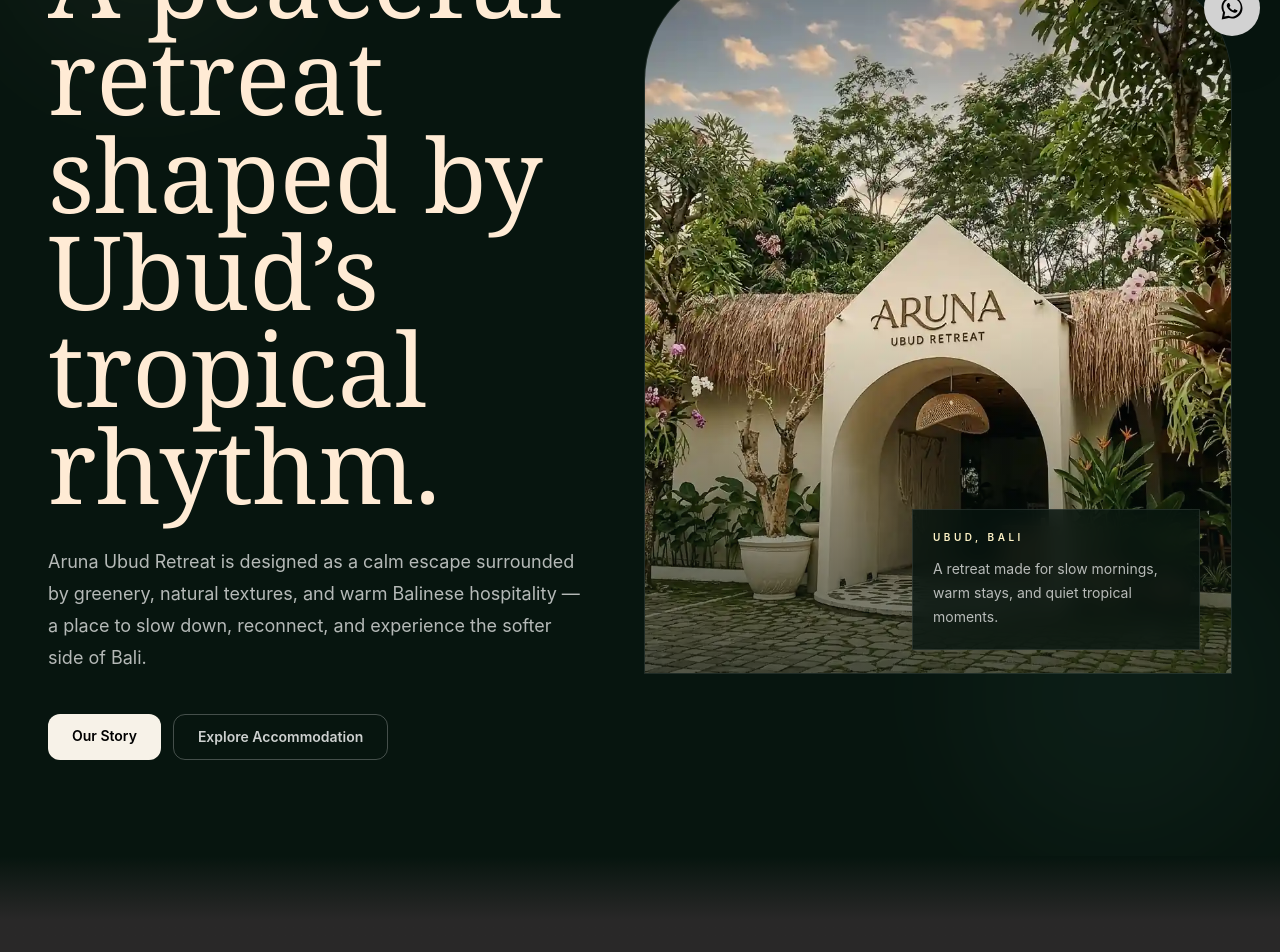
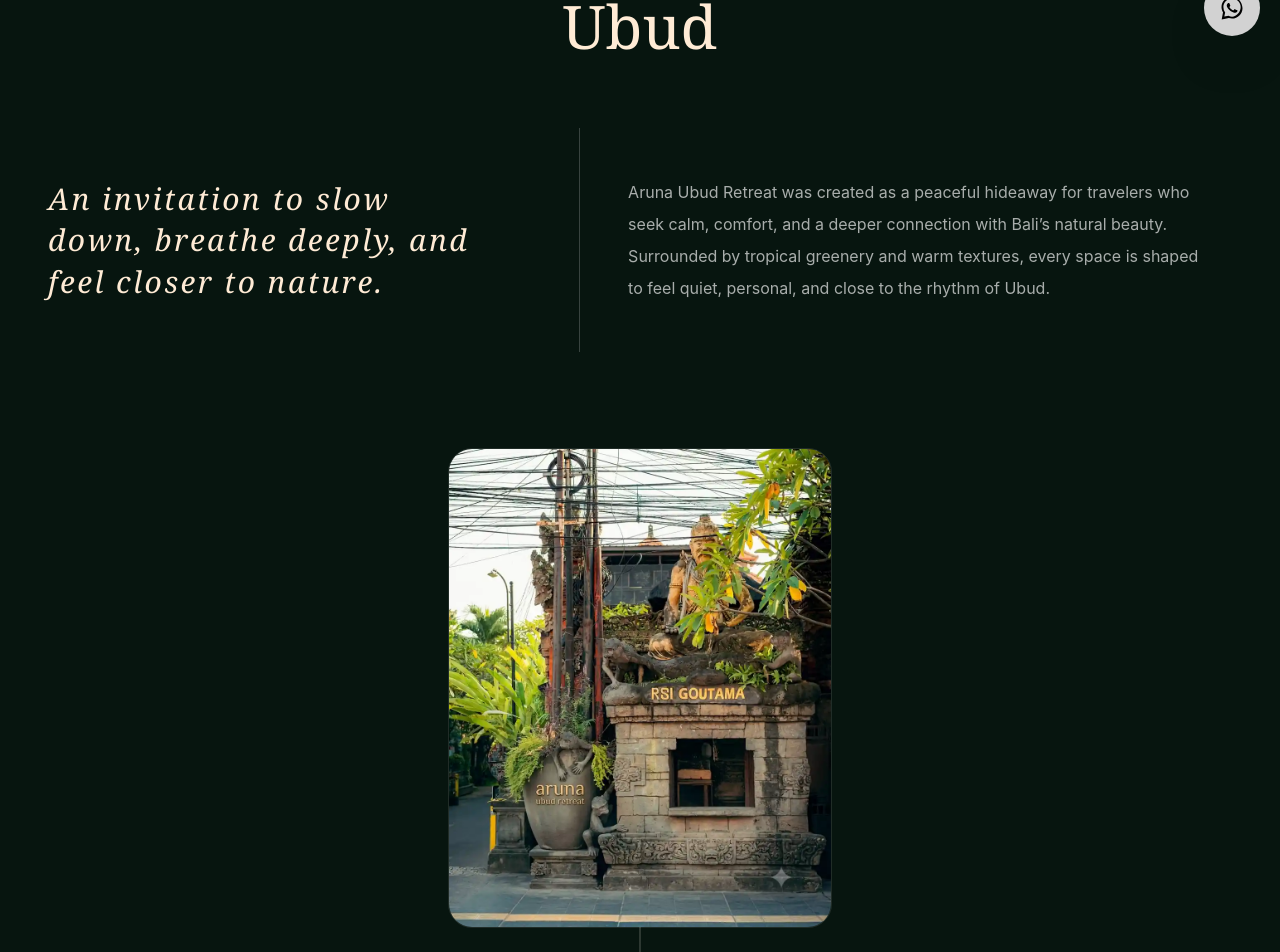
Before and after one commit to Adityagede/aruna-project, a website built with Vite: page about.html in a window 1280 px wide. Shown: the part 740-1692 px from the top of the page. Built offline with nearby package versions, Linux system fonts and the light colour scheme.

Commit message:
29juni pm

```diff
--- a/about.html
+++ b/about.html
@@ -439,85 +439,124 @@
 </header>
 
 <!-- ABOUT HERO -->
-<section class="relative overflow-hidden bg-[#07150F] px-5 pb-28 pt-20 text-[#F4EBDD] md:px-8 md:pt-24 xl:px-12 xl:pb-24">
+<!-- OUR STORY SECTION -->
+<section id="our-story" class="relative overflow-hidden bg-[#07150F] px-5 py-24 text-[#F4EBDD] md:px-8 xl:px-12">
 
-  <!-- soft texture / glow -->
-  <div class="pointer-events-none absolute inset-0 opacity-70">
-    <div class="absolute left-0 top-0 h-72 w-72 rounded-full bg-amber-100/5 blur-3xl"></div>
-    <div class="absolute bottom-0 right-0 h-80 w-80 rounded-full bg-emerald-200/5 blur-3xl"></div>
+  <!-- subtle top blend -->
+  <div class="pointer-events-none absolute left-0 top-0 h-32 w-full bg-gradient-to-b from-[#07150F] to-transparent"></div>
+
+  <div class="relative z-10 mx-auto max-w-7xl">
+
+    <!-- SECTION TITLE -->
+    <div class="mx-auto max-w-3xl text-center" data-aos="fade-up">
+      <p class="mb-4 text-[10px] font-semibold uppercase tracking-[0.38em] text-amber-100">
+        Our Story
+      </p>
+
+      <h2 class="font-serif text-4xl leading-tight text-[#FFEBD5] md:text-5xl xl:text-6xl">
+        A slower way to stay in Ubud
+      </h2>
     </div>
 
-  <div class="relative z-10 mx-auto grid max-w-7xl items-center gap-12 xl:grid-cols-[0.95fr_1.05fr] xl:gap-16">
+    <!-- INTRO BLOCK -->
+    <div class="mt-16 grid gap-10 lg:grid-cols-[0.8fr_1px_1fr] lg:items-center lg:gap-12">
 
-    <!-- TEXT -->
+      <!-- LEFT QUOTE -->
       <div data-aos="fade-up">
-      <div class="mb-8 flex items-center gap-5">
-        <p class="text-[10px] font-semibold uppercase tracking-[0.4em] text-amber-100">
-          About Aruna
+        <p class="max-w-md font-serif text-2xl italic leading-snug tracking-[0.08em] text-[#FFEBD5] md:text-3xl">
+          An invitation to slow down, breathe deeply, and feel closer to nature.
+        </p>
+      </div>
+
+      <!-- CENTER LINE DESKTOP -->
+      <div class="hidden h-56 w-px bg-white/20 lg:block"></div>
+
+      <!-- RIGHT TEXT -->
+      <div data-aos="fade-up" data-aos-delay="100">
+        <p class="max-w-xl text-sm leading-7 text-white/65 md:text-base md:leading-8">
+          Aruna Ubud Retreat was created as a peaceful hideaway for travelers who seek calm,
+          comfort, and a deeper connection with Bali’s natural beauty. Surrounded by tropical
+          greenery and warm textures, every space is shaped to feel quiet, personal, and close
+          to the rhythm of Ubud.
+        </p>
+      </div>
+
+    </div>
+
+    <!-- STORY TIMELINE -->
+    <div class="story-thread relative mt-20 lg:mt-24">
+
+      <!-- FIRST IMAGE CENTER -->
+      <div class="relative mx-auto max-w-sm pl-12 lg:pl-0" data-aos="fade-up">
+        <div class="story-image overflow-hidden rounded-[1.5rem] border border-white/10">
+          <img
+            src="./images/about-story.webp"
+            width="900"
+            height="1200"
+            alt="Bali tropical scenery near Aruna Ubud Retreat"
+            class="aspect-[4/5] h-full w-full object-cover object-center"
+            loading="lazy"
+            decoding="async"
+          />
+        </div>
+
+        <!-- small dot mobile -->
+        <div class="absolute left-[0.95rem] top-1/2 h-2.5 w-2.5 -translate-y-1/2 rounded-full bg-[#F7F2E8] lg:hidden"></div>
+      </div>
+
+      <!-- SECOND STORY ROW -->
+      <div class="mt-20 grid gap-12 lg:mt-24 lg:grid-cols-2 lg:items-center lg:gap-20">
+
+        <!-- TEXT LEFT -->
+        <div class="relative pl-12 lg:pl-0" data-aos="fade-up">
+          <div class="absolute left-[0.95rem] top-2 h-2.5 w-2.5 rounded-full bg-[#F7F2E8] lg:hidden"></div>
+
+          <p class="mb-4 text-[10px] font-semibold uppercase tracking-[0.35em] text-amber-100">
+            Rooted in Calm
           </p>
 
-        <div class="h-px flex-1 bg-white/15"></div>
+          <h3 class="max-w-lg font-serif text-3xl leading-tight text-[#FFEBD5] md:text-4xl">
+            A place designed for quiet mornings and warm evenings.
+          </h3>
+
+          <p class="mt-6 max-w-xl text-sm leading-7 text-white/65 md:text-base md:leading-8">
+            From the first step into the garden to the final evening light, Aruna invites guests
+            to experience Ubud at a slower pace. The retreat blends natural materials, soft
+            surroundings, and thoughtful hospitality to create a stay that feels grounded,
+            intimate, and restful.
+          </p>
         </div>
 
-      <h1 class="max-w-4xl font-serif text-[clamp(3.4rem,14vw,5.8rem)] leading-[0.95] text-[#FFEBD5] md:text-[5.5rem] xl:text-[6.4rem]">
-        A peaceful retreat shaped by Ubud’s tropical rhythm.
-      </h1>
+        <!-- IMAGE RIGHT -->
+        <div class="story-image overflow-hidden rounded-[1.5rem] border border-white/10" data-aos="fade-up" data-aos-delay="120">
+          <img
+            src="./images/staying-content.webp"
+            width="1200"
+            height="850"
+            alt="Tropical garden and villa pathway at Aruna Ubud Retreat"
+            class="aspect-[4/3] h-full w-full object-cover object-center"
+            loading="lazy"
+            decoding="async"
+          />
+        </div>
 
-      <p class="mt-8 max-w-2xl text-base leading-8 text-white/70 md:text-lg">
-        Aruna Ubud Retreat is designed as a calm escape surrounded by greenery,
-        natural textures, and warm Balinese hospitality — a place to slow down,
-        reconnect, and experience the softer side of Bali.
+      </div>
+
+      <!-- SIGNATURE / CLOSING -->
+      <div class="mx-auto mt-20 max-w-2xl text-center lg:mt-24" data-aos="fade-up">
+        <p class="font-serif text-3xl italic leading-snug text-[#FFEBD5] md:text-4xl">
+          Aruna Ubud Retreat
         </p>
 
-      <div class="mt-10 flex flex-col gap-3 sm:flex-row">
-        <a
-          href="#our-story"
-          class="rounded-xl bg-[#F7F2E8] px-6 py-3 text-center text-sm font-semibold text-black transition hover:bg-amber-200"
-        >
-          Our Story
-        </a>
-
-        <a
-          href="./index.html#accommodation"
-          class="rounded-xl border border-white/25 px-6 py-3 text-center text-sm font-semibold text-white/80 transition hover:bg-white/10 hover:text-amber-100"
-        >
-          Explore Accommodation
-        </a>
-      </div>
+        <p class="mx-auto mt-5 max-w-md text-sm leading-7 text-white/55">
+          A calm tropical stay shaped by nature, comfort, and the softer side of Bali.
+        </p>
       </div>
 
-    <!-- IMAGE -->
-    <div class="relative mx-auto w-full max-w-md xl:max-w-none" data-aos="fade-up" data-aos-delay="120">
-      <div class="relative overflow-hidden rounded-t-[7rem] border border-white/10 aspect-[4/5] xl:aspect-[5/6]">
-        <img
-          src="./images/contoh.webp"
-          width="1000"
-          height="1300"
-          alt="Tropical pathway and garden at Aruna Ubud Retreat"
-          class="h-full w-full object-cover object-center"
-          loading="eager"
-          fetchpriority="high"
-          decoding="async"
-        />
-
-        <div class="absolute inset-0 bg-gradient-to-b from-black/10 via-transparent to-[#07150F]/65"></div>
-      </div>
-
-      <!-- floating detail card -->
-      <div class="absolute bottom-6 left-6 right-6 border border-white/10 bg-[#07150F]/80 p-5 backdrop-blur-md xl:left-auto xl:right-8 xl:w-72">
-        <p class="text-[10px] font-semibold uppercase tracking-[0.35em] text-amber-100">
-          Ubud, Bali
-        </p>
-
-        <p class="mt-3 text-sm leading-6 text-white/70">
-          A retreat made for slow mornings, warm stays, and quiet tropical moments.
-        </p>
-      </div>
     </div>
 
   </div>
 </section>
-
     <main>
 
         <!-- OUR PHILOSOPHY -->
--- a/src/style.css
+++ b/src/style.css
@@ -310,3 +310,51 @@ img {
     transition: none;
   }
 }
+
+
+
+
+/*page about */
+.story-thread {
+  position: relative;
+}
+
+.story-thread::before {
+  content: "";
+  position: absolute;
+  left: 50%;
+  top: 0;
+  width: 1px;
+  height: 100%;
+  transform: translateX(-50%);
+  background: linear-gradient(
+    to bottom,
+    transparent,
+    rgba(247, 242, 232, 0.35),
+    rgba(247, 242, 232, 0.18),
+    transparent
+  );
+}
+
+.story-image img {
+  transition:
+    transform 900ms cubic-bezier(0.22, 1, 0.36, 1),
+    filter 900ms cubic-bezier(0.22, 1, 0.36, 1);
+}
+
+.story-image:hover img {
+  transform: scale(1.045);
+  filter: brightness(0.9);
+}
+
+@media (max-width: 1023px) {
+  .story-thread::before {
+    left: 1.15rem;
+  }
+}
+
+@media (prefers-reduced-motion: reduce) {
+  .story-image img {
+    transition: none;
+  }
+}
```
Also changed, not shown: public/images/about-story.webp (added). Lines whose indentation alone changed are shown as unchanged.
